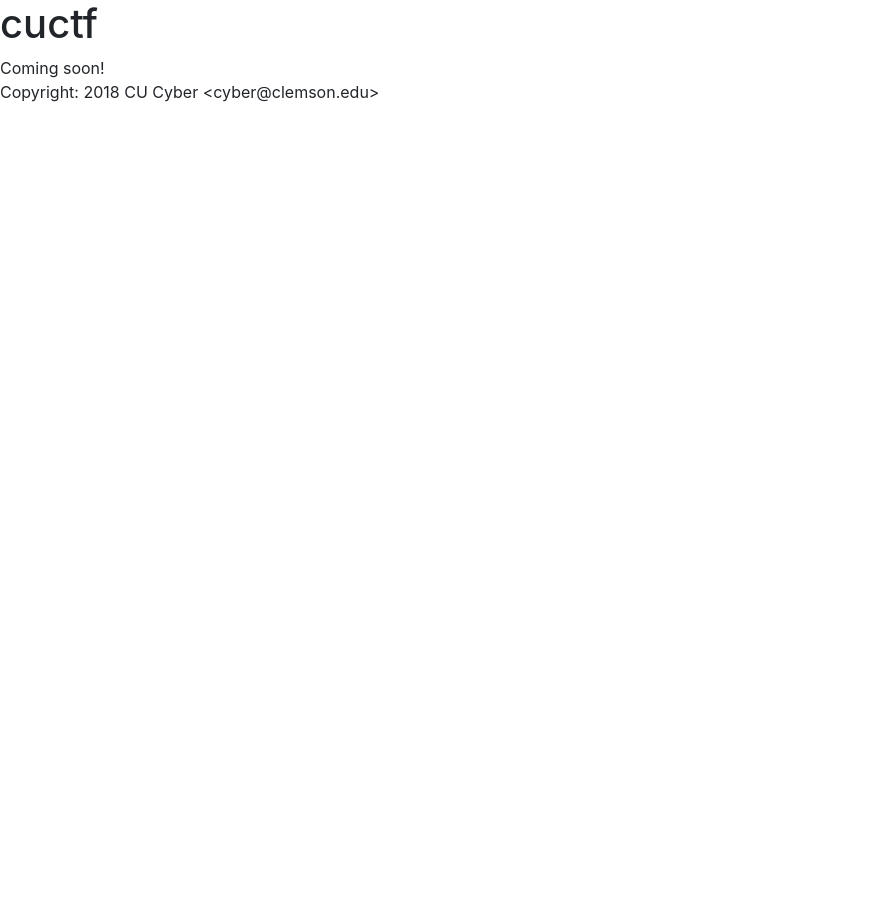
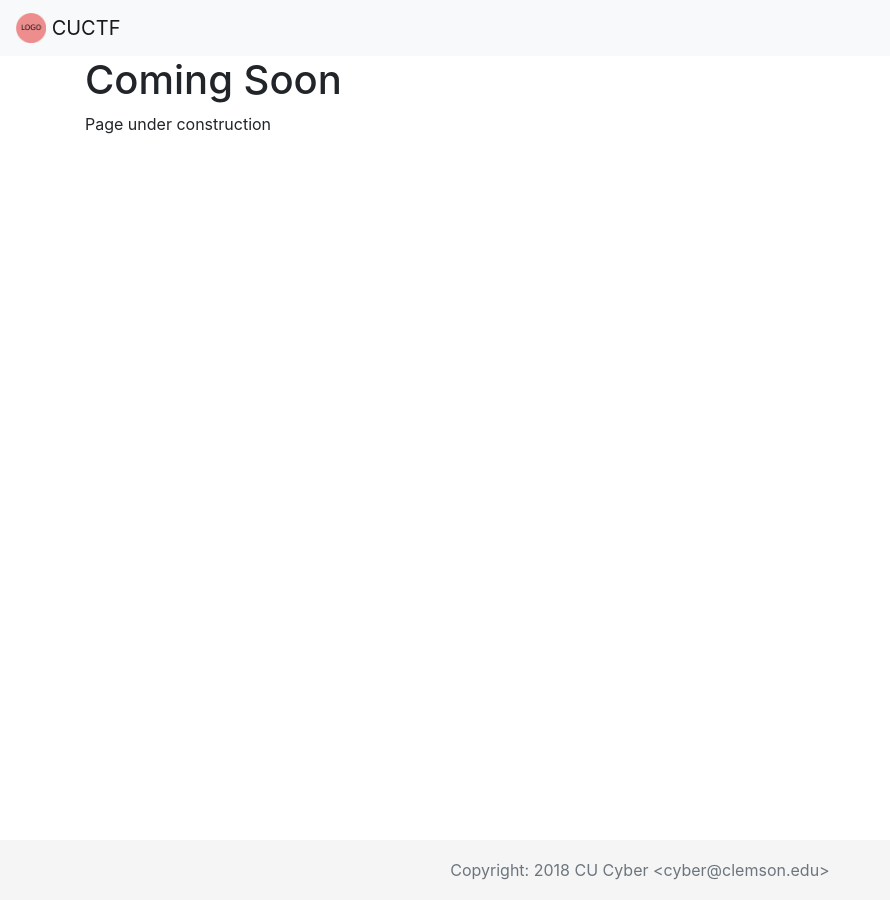
Before and after one commit to CUCyber/cuctf.io, a Jekyll site: the page built from index.html, in a window 1280 px wide. Shown: the whole page, without its empty margins (0-890 px from the left). Built offline with Jekyll 4.4.1, drawn with Linux system fonts in a browser that asks for light colours.

Commit message:
Add header and footer

```diff
--- /dev/null
+++ b/_includes/navigation.html
@@ -0,0 +1,7 @@
+<!-- Image and text -->
+<nav class="navbar navbar-light bg-light">
+    <a class="navbar-brand" href="#">
+        <img src="/images/cuctf-small.png" width="30" height="30" class="d-inline-block align-top" alt="">
+        CUCTF
+    </a>
+</nav>
--- a/_layouts/default.html
+++ b/_layouts/default.html
@@ -15,15 +15,24 @@
     <meta name="viewport" content="width=device-width, initial-scale=1, shrink-to-fit=no">
 
     <!-- Bootstrap CSS -->
+    <link rel="stylesheet" href="/styles/sticky-footer.css">
     <link rel="stylesheet" href="https://stackpath.bootstrapcdn.com/bootstrap/4.1.3/css/bootstrap.min.css" integrity="sha384-MCw98/SFnGE8fJT3GXwEOngsV7Zt27NXFoaoApmYm81iuXoPkFOJwJ8ERdknLPMO" crossorigin="anonymous">
   </head>
+  <body>
+    {% include navigation.html %}
 
-  <body>
-    <h1>cuctf</h1>
+    <main role="main" class="container">
+        <h1>Coming Soon</h1>
+        {{ content }}
+    </main>
 
-    {{ content }}
+    <footer class="footer">
+        <div class="container text-center">
+            <span class="text-muted">Copyright: <span>2018</span> CU Cyber &lt;cyber@clemson.edu&gt;</span>
+        </div>
+    </footer>
 
-    <p class="copyright">Copyright: <span>2018</span> CU Cyber &lt;cyber@clemson.edu&gt;</p>
+
 
     <!-- Optional JavaScript -->
     <!-- jQuery first, then Popper.js, then Bootstrap JS -->
--- a/index.html
+++ b/index.html
@@ -5,4 +5,4 @@
 author:
 ---
 
-Coming soon!
+Page under construction
--- /dev/null
+++ b/styles/sticky-footer.css
@@ -0,0 +1,28 @@
+/* Sticky footer styles
+-------------------------------------------------- */
+html {
+  position: relative;
+  min-height: 100%;
+}
+body {
+  margin-bottom: 60px; /* Margin bottom by footer height */
+}
+.footer {
+  position: absolute;
+  bottom: 0;
+  width: 100%;
+  height: 60px; /* Set the fixed height of the footer here */
+  line-height: 60px; /* Vertically center the text there */
+  background-color: #f5f5f5;
+}
+
+
+/* Custom page CSS
+-------------------------------------------------- */
+/* Not required for template or sticky footer method. */
+
+.container {
+  width: auto;
+  max-width: 680px;
+  padding: 0 15px;
+}
```
Also changed, not shown: images/cuctf-small.png (added).
